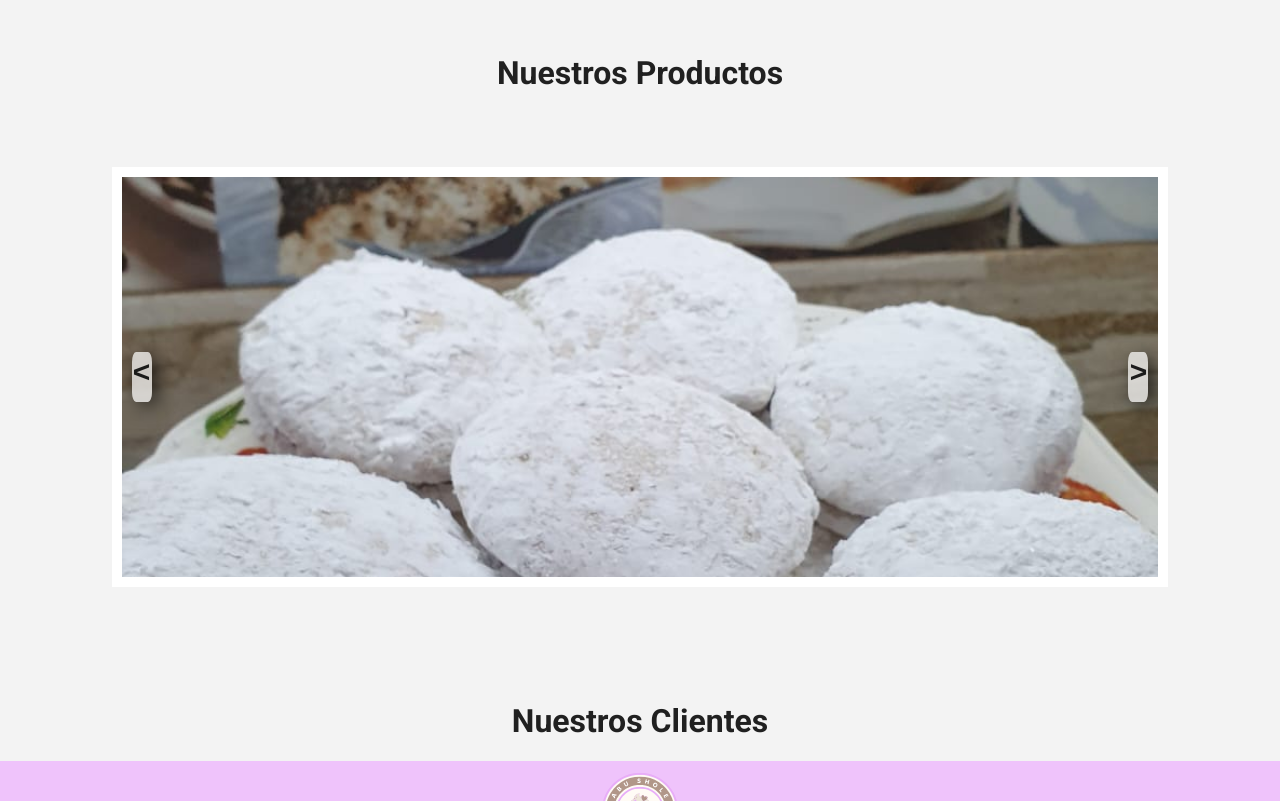
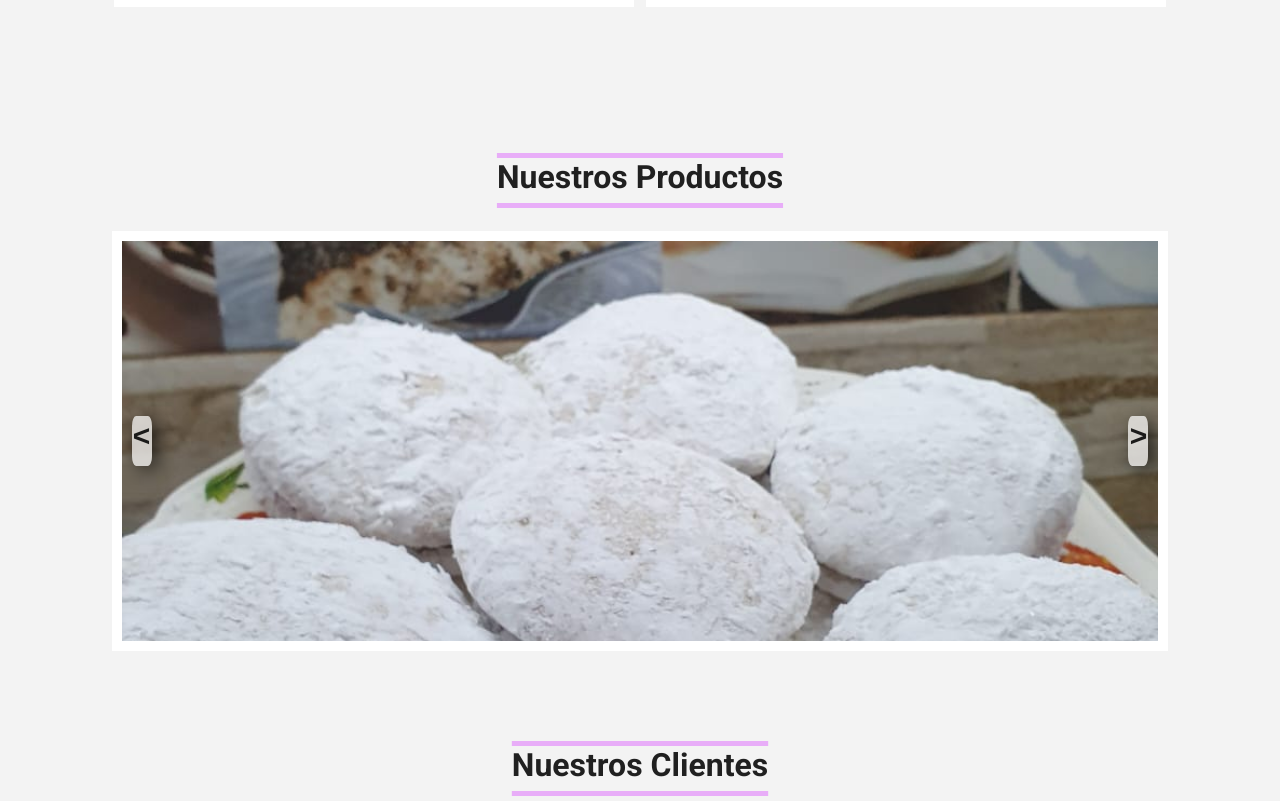
Before and after one commit to wdelcant/proyectoFront, a website built with Vite: page src/index.html in a window 1280 px wide. Shown: the part 1999-2800 px from the top of the page. Built offline with nearby package versions, Linux system fonts and the light colour scheme.

Commit message:
se agregan estilos

```diff
--- a/src/index.html
+++ b/src/index.html
@@ -73,8 +73,8 @@
     </section>
   </main>
   <section class="product__container">
+    <h2 class="product__content--title">Variedades de Productos</h2>
     <div class="product__content">
-      <h2 class="product__content--title">Variedades de Productos</h2>
       <div class="product__content--cards">
 
         <figure class="product__content--cards--card ">
@@ -132,7 +132,7 @@
             <a href="/tortas" alt="tortitas">
               <div class="product__content--cards--text">
                 <h2>
-                  Torta de Panqueque Naranja
+                  Torta de Panqueque
                 </h2>
                 <p>Deliciosa torta de panqueque con relleno de naranja y crema</p>
               </div>
--- a/src/scss/_mixins.scss
+++ b/src/scss/_mixins.scss
@@ -36,8 +36,10 @@
   text-align: center;
   font-size: 2rem;
   font-weight: 700;
-  margin: 0 auto;
-  margin-bottom: 1rem;
+  margin: 20px auto;
+  text-decoration: underline overline $secondary-color 5px;
+  text-underline-offset: 15px;
+  text-overline-offset: 15px;
 }
 
 @mixin classAnimate() {
--- a/src/scss/components/_clients.scss
+++ b/src/scss/components/_clients.scss
@@ -10,6 +10,7 @@
   margin: 0 auto;
   width: 100%;
   height: 100%;
+
   &--title {
     @include title();
   }
--- a/src/scss/components/_products.scss
+++ b/src/scss/components/_products.scss
@@ -1,12 +1,13 @@
 .product__container {
+  @include container;
 }
 
 .product__content {
-  @include container;
   display: flex;
   flex-direction: column;
   align-items: center;
   justify-content: center;
+  margin: 5vh auto;
 
   &--title {
     @include title;
@@ -26,34 +27,44 @@
       height: 500px;
       margin: 1rem;
       cursor: pointer;
+      box-shadow: 0 0 0 10px #fff;
+      @include mobile {
+        width: 100%;
+        height: 100%;
+      }
 
       img {
         width: 100%;
         height: 100%;
         object-fit: cover;
-        &:hover {
-          transform: scale(1.1);
-          transition: all 0.5s ease-in-out;
+        @include mobile {
+          width: 100%;
+          height: 100%;
+          object-fit: center;
+        }
+        @include mediatablet() {
+          width: 100%;
+          height: 100%;
+          object-fit: center;
         }
       }
 
       figcaption {
         position: absolute;
-        bottom: 0;
+        display: flex;
+        bottom: 30px;
         left: 0;
         width: 100%;
-        height: 100%;
+        height: 50%;
         background-color: rgba(0, 0, 0, 0.647);
         color: white;
-        display: flex;
         opacity: 0;
         transition: all 0.5s ease-in-out;
         &:hover {
           opacity: 1;
         }
         @include mobile() {
-          height: 81%;
-          bottom: 19%;
+          height: 50%;
         }
       }
     }
@@ -64,6 +75,9 @@
       left: 50%;
       position: absolute;
       transform: translate(-50%, -50%);
+      @include mobile() {
+        font-size: 0.8rem;
+      }
     }
   }
 }
--- a/src/scss/components/_slider.scss
+++ b/src/scss/components/_slider.scss
@@ -11,7 +11,7 @@
     max-width: 1200px;
     overflow: hidden;
     box-shadow: 0 0 0 10px #fff;
-    margin: 10vh auto;
+    margin: 5vh auto;
 
     .slider {
       width: 400%;
```
